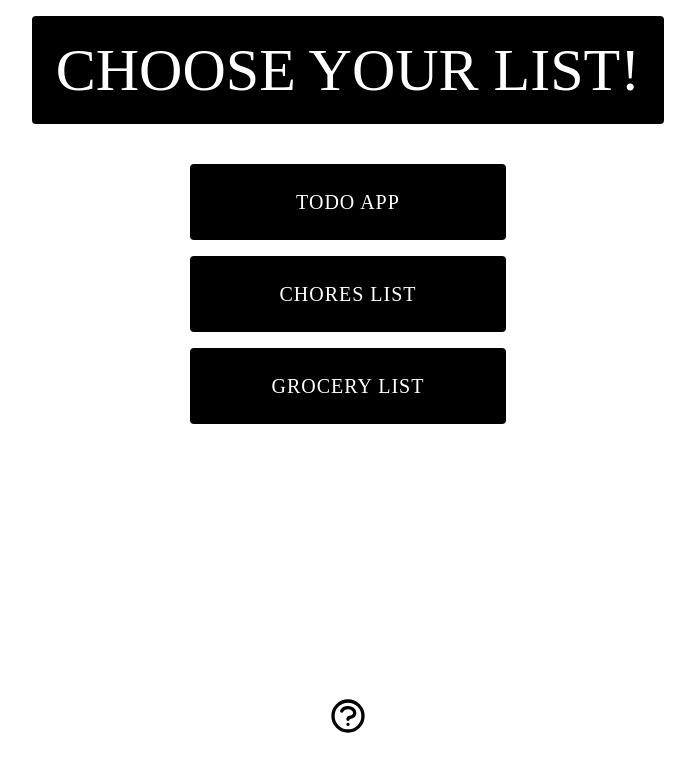
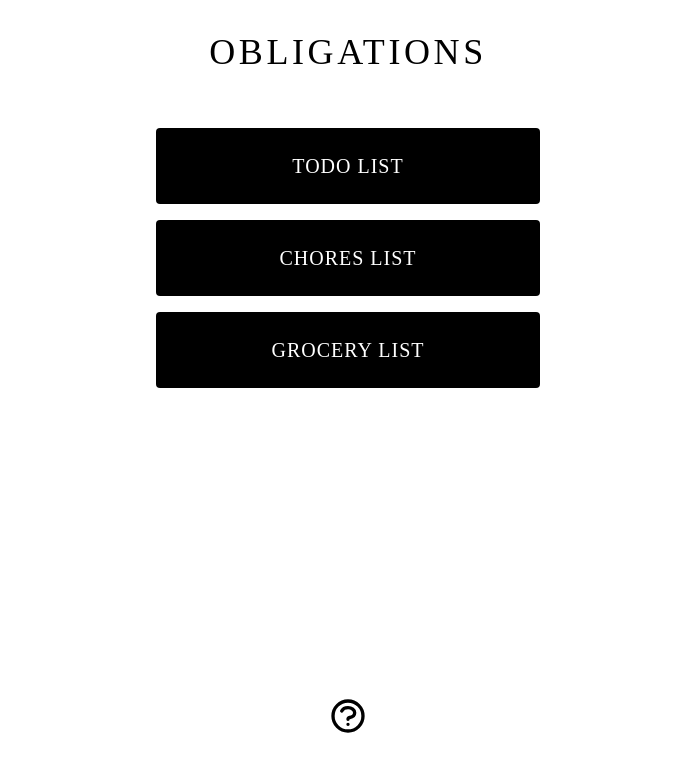
Before and after one commit to mdubelbeis/list-app, a React (Vite) app: page / in a window 1280 px wide. Shown: the top 772 px of the page, without its empty margins (292-987 px from the left). Built offline with nearby package versions, Linux system fonts and the light colour scheme; a web font is replaced by a local one.

Commit message:
changed styling for list buttons

```diff
--- a/src/apps/AppOptions.tsx
+++ b/src/apps/AppOptions.tsx
@@ -17,10 +17,10 @@ const AppOptions: React.FC<AppOptionsProps> = ({
   };
 
   return (
-    <div className="flex flex-col gap-10">
-      <section className="bg-black rounded text-white text-center text-6xl p-6">
+    <div className="flex flex-col gap-10 w-full">
+      <section className="rounded text-black text-center text-4xl p-4 w-full tracking-widest">
         <header>
-          <h1>CHOOSE YOUR LIST!</h1>
+          <h1>OBLIGATIONS</h1>
         </header>
       </section>
       <main>
@@ -30,7 +30,7 @@ const AppOptions: React.FC<AppOptionsProps> = ({
             onClick={() => handleButtonClick('todoApp')}
             id="optionsBtn"
           >
-            TODO APP
+            TODO LIST
           </Button>
           <Button
             type="button"
```
